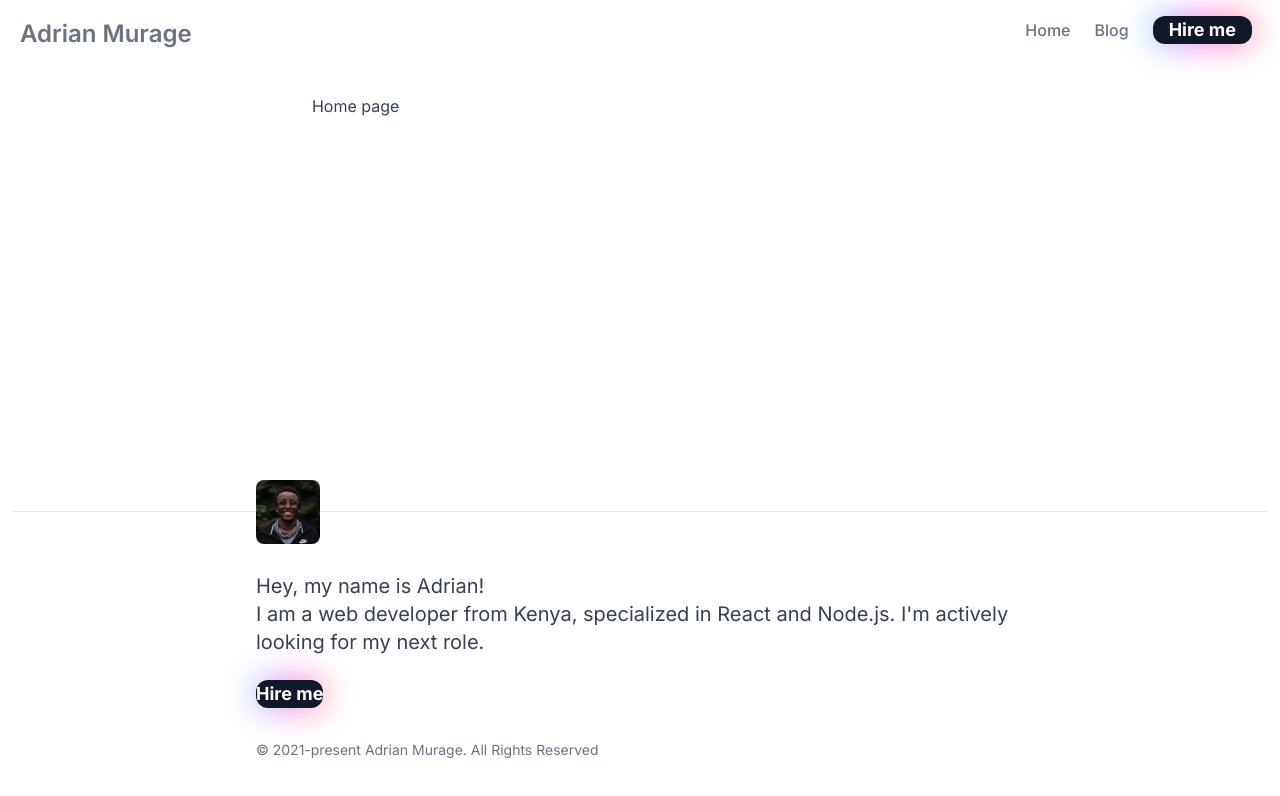
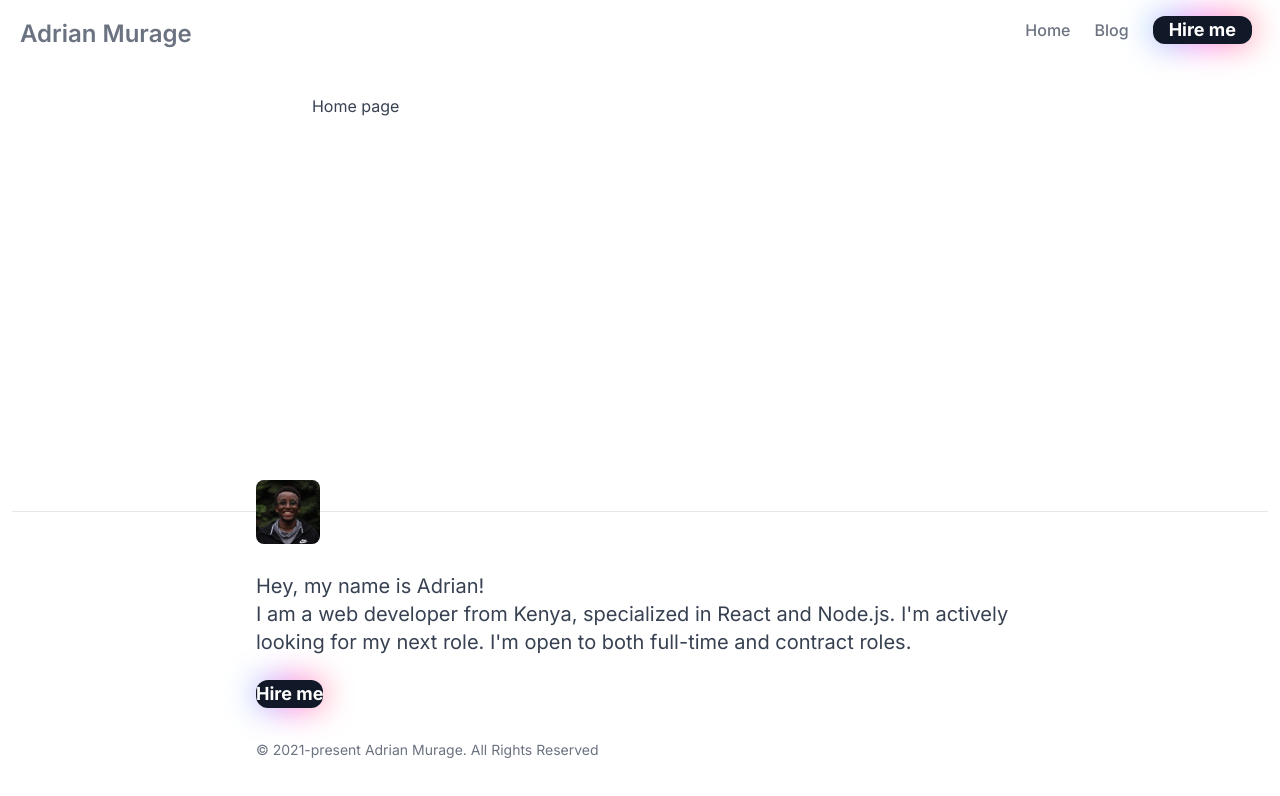
Before and after one commit to adrianmurage/next-ghost-blog, a Next.js app: page / in a window 1280 px wide. Shown: the top 796 px of the page. Built offline with nearby package versions, Linux system fonts and the light colour scheme.

Commit message:
Update .eslintrc.json and Footer.tsx

```diff
--- a/src/components/Footer/Footer.tsx
+++ b/src/components/Footer/Footer.tsx
@@ -19,9 +19,8 @@ function Footer() {
         </div>
         <div className="text-xl text-gray-700">
           <p>Hey, my name is Adrian!</p>
-          <p>
-            I am a web developer from Kenya, specialized in React and Node.js.
-            I'm actively looking for my next role.
+          <p>I am a web developer from Kenya, specialized in React and Node.js.
+            I'm actively looking for my next role. I'm open to both full-time and contract roles.
           </p>
         </div>
         <div className="mt-6">
```
Also changed, not shown: .eslintrc.json.
